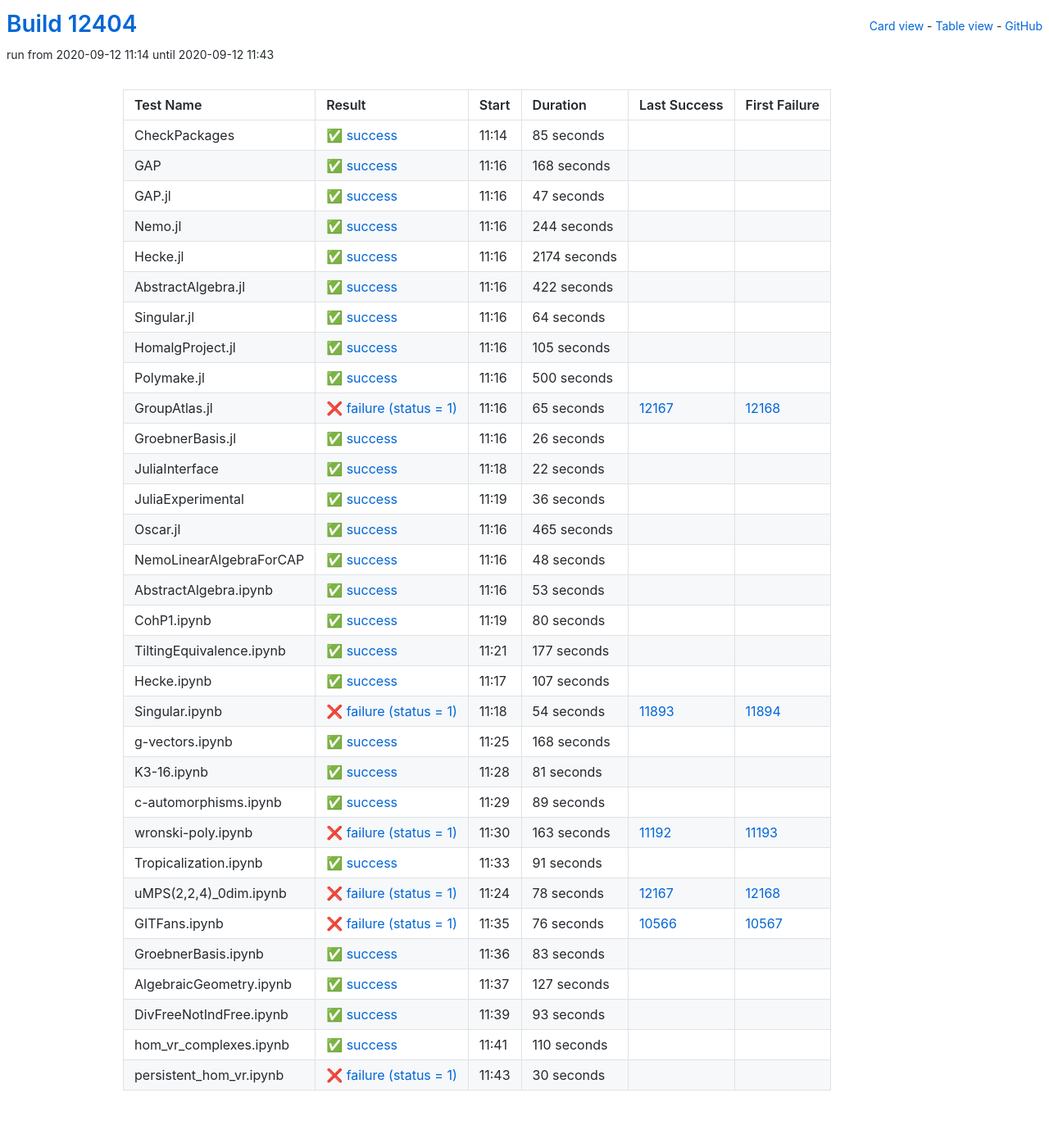
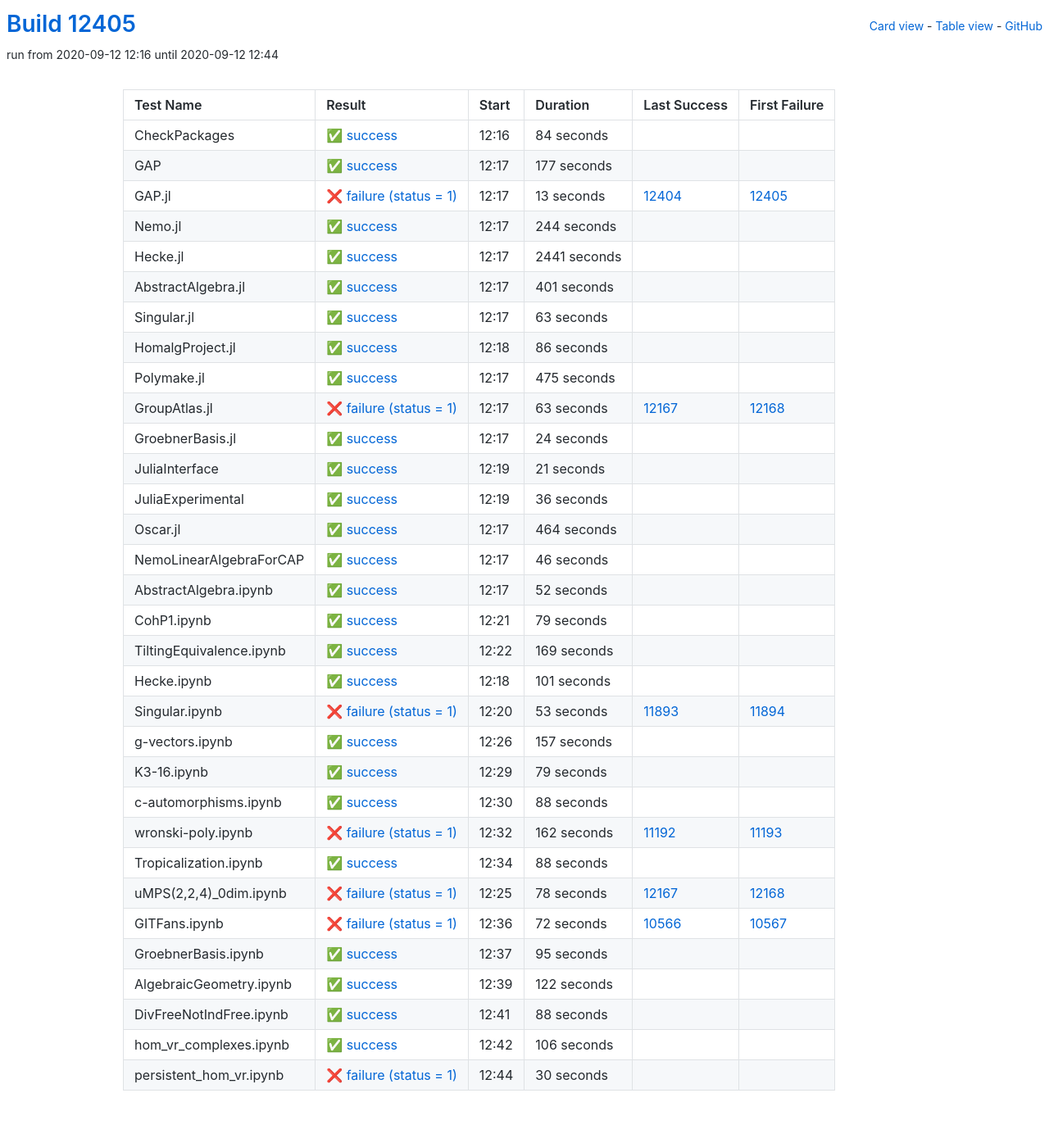
Before and after one commit to oscar-system/oscar-ci-status, a Jekyll site: the page built from table.html, in a window 1280 px wide. Shown: the whole page at 82% size. Built offline with Jekyll 4.4.1, drawn with Linux system fonts in a browser that asks for light colours.

Commit message:
Build #12405

```diff
--- a/_data/ci.yml
+++ b/_data/ci.yml
@@ -1,6 +1,6 @@
 ---
-build: 12404
-build_url: https://oscarci.mathematik.uni-kl.de/job/oscar/12404/
+build: 12405
+build_url: https://oscarci.mathematik.uni-kl.de/job/oscar/12405/
 job: oscar
 organization: oscar-system
 repo: oscar-ci-status
@@ -8,44 +8,44 @@
 tests:
 - name: CheckPackages
   id: checkpackages
-  log: https://oscarci.mathematik.uni-kl.de/job/oscar/12404/artifact/logs/build-12404/CheckPackages.log
-  start: 2020-09-12 11:14
+  log: https://oscarci.mathematik.uni-kl.de/job/oscar/12405/artifact/logs/build-12405/CheckPackages.log
+  start: 2020-09-12 12:16
   success: true
   exitcode: 0
   status: success
-  duration: 85
+  duration: 84
   last_success: false
   last_success_url:
   first_failure: false
   first_failure_url:
 - name: GAP
   id: gap
-  log: https://oscarci.mathematik.uni-kl.de/job/oscar/12404/artifact/logs/build-12404/GAP.log
-  start: 2020-09-12 11:16
+  log: https://oscarci.mathematik.uni-kl.de/job/oscar/12405/artifact/logs/build-12405/GAP.log
+  start: 2020-09-12 12:17
   success: true
   exitcode: 0
   status: success
-  duration: 168
+  duration: 177
   last_success: false
   last_success_url:
   first_failure: false
   first_failure_url:
 - name: GAP.jl
   id: gap-jl
-  log: https://oscarci.mathematik.uni-kl.de/job/oscar/12404/artifact/logs/build-12404/GAP.jl.log
-  start: 2020-09-12 11:16
-  success: true
-  exitcode: 0
-  status: success
-  duration: 47
-  last_success: false
-  last_success_url:
-  first_failure: false
-  first_failure_url:
+  log: https://oscarci.mathematik.uni-kl.de/job/oscar/12405/artifact/logs/build-12405/GAP.jl.log
+  start: 2020-09-12 12:17
+  success: false
+  exitcode: 1
+  status: failure
+  duration: 13
+  last_success: 12404
+  last_success_url: https://oscarci.mathematik.uni-kl.de/job/oscar/12404/
+  first_failure: 12405
+  first_failure_url: https://oscarci.mathematik.uni-kl.de/job/oscar/12405/
 - name: Nemo.jl
   id: nemo-jl
-  log: https://oscarci.mathematik.uni-kl.de/job/oscar/12404/artifact/logs/build-12404/Nemo.jl.log
-  start: 2020-09-12 11:16
+  log: https://oscarci.mathematik.uni-kl.de/job/oscar/12405/artifact/logs/build-12405/Nemo.jl.log
+  start: 2020-09-12 12:17
   success: true
   exitcode: 0
   status: success
@@ -56,104 +56,104 @@
   first_failure_url:
 - name: Hecke.jl
   id: hecke-jl
-  log: https://oscarci.mathematik.uni-kl.de/job/oscar/12404/artifact/logs/build-12404/Hecke.jl.log
-  start: 2020-09-12 11:16
+  log: https://oscarci.mathematik.uni-kl.de/job/oscar/12405/artifact/logs/build-12405/Hecke.jl.log
+  start: 2020-09-12 12:17
   success: true
   exitcode: 0
   status: success
-  duration: 2174
+  duration: 2441
   last_success: false
   last_success_url:
   first_failure: false
   first_failure_url:
 - name: AbstractAlgebra.jl
   id: abstractalgebra-jl
-  log: https://oscarci.mathematik.uni-kl.de/job/oscar/12404/artifact/logs/build-12404/AbstractAlgebra.jl.log
-  start: 2020-09-12 11:16
+  log: https://oscarci.mathematik.uni-kl.de/job/oscar/12405/artifact/logs/build-12405/AbstractAlgebra.jl.log
+  start: 2020-09-12 12:17
   success: true
   exitcode: 0
   status: success
-  duration: 422
+  duration: 401
   last_success: false
   last_success_url:
   first_failure: false
   first_failure_url:
 - name: Singular.jl
   id: singular-jl
-  log: https://oscarci.mathematik.uni-kl.de/job/oscar/12404/artifact/logs/build-12404/Singular.jl.log
-  start: 2020-09-12 11:16
+  log: https://oscarci.mathematik.uni-kl.de/job/oscar/12405/artifact/logs/build-12405/Singular.jl.log
+  start: 2020-09-12 12:17
   success: true
   exitcode: 0
   status: success
-  duration: 64
+  duration: 63
   last_success: false
   last_success_url:
   first_failure: false
   first_failure_url:
 - name: HomalgProject.jl
   id: homalgproject-jl
-  log: https://oscarci.mathematik.uni-kl.de/job/oscar/12404/artifact/logs/build-12404/HomalgProject.jl.log
-  start: 2020-09-12 11:16
+  log: https://oscarci.mathematik.uni-kl.de/job/oscar/12405/artifact/logs/build-12405/HomalgProject.jl.log
+  start: 2020-09-12 12:18
   success: true
   exitcode: 0
   status: success
-  duration: 105
+  duration: 86
   last_success: false
   last_success_url:
   first_failure: false
   first_failure_url:
 - name: Polymake.jl
   id: polymake-jl
-  log: https://oscarci.mathematik.uni-kl.de/job/oscar/12404/artifact/logs/build-12404/Polymake.jl.log
-  start: 2020-09-12 11:16
+  log: https://oscarci.mathematik.uni-kl.de/job/oscar/12405/artifact/logs/build-12405/Polymake.jl.log
+  start: 2020-09-12 12:17
   success: true
   exitcode: 0
   status: success
-  duration: 500
+  duration: 475
   last_success: false
   last_success_url:
   first_failure: false
   first_failure_url:
 - name: GroupAtlas.jl
   id: groupatlas-jl
-  log: https://oscarci.mathematik.uni-kl.de/job/oscar/12404/artifact/logs/build-12404/GroupAtlas.jl.log
-  start: 2020-09-12 11:16
+  log: https://oscarci.mathematik.uni-kl.de/job/oscar/12405/artifact/logs/build-12405/GroupAtlas.jl.log
+  start: 2020-09-12 12:17
   success: false
   exitcode: 1
   status: failure
-  duration: 65
+  duration: 63
   last_success: 12167
   last_success_url: https://oscarci.mathematik.uni-kl.de/job/oscar/12167/
   first_failure: 12168
   first_failure_url: https://oscarci.mathematik.uni-kl.de/job/oscar/12168/
 - name: GroebnerBasis.jl
   id: groebnerbasis-jl
-  log: https://oscarci.mathematik.uni-kl.de/job/oscar/12404/artifact/logs/build-12404/GroebnerBasis.jl.log
-  start: 2020-09-12 11:16
+  log: https://oscarci.mathematik.uni-kl.de/job/oscar/12405/artifact/logs/build-12405/GroebnerBasis.jl.log
+  start: 2020-09-12 12:17
   success: true
   exitcode: 0
   status: success
-  duration: 26
+  duration: 24
   last_success: false
   last_success_url:
   first_failure: false
   first_failure_url:
 - name: JuliaInterface
   id: juliainterface
-  log: https://oscarci.mathematik.uni-kl.de/job/oscar/12404/artifact/logs/build-12404/JuliaInterface.log
-  start: 2020-09-12 11:18
+  log: https://oscarci.mathematik.uni-kl.de/job/oscar/12405/artifact/logs/build-12405/JuliaInterface.log
+  start: 2020-09-12 12:19
   success: true
   exitcode: 0
   status: success
-  duration: 22
+  duration: 21
   last_success: false
   last_success_url:
   first_failure: false
   first_failure_url:
 - name: JuliaExperimental
   id: juliaexperimental
-  log: https://oscarci.mathematik.uni-kl.de/job/oscar/12404/artifact/logs/build-12404/JuliaExperimental.log
-  start: 2020-09-12 11:19
+  log: https://oscarci.mathematik.uni-kl.de/job/oscar/12405/artifact/logs/build-12405/JuliaExperimental.log
+  start: 2020-09-12 12:19
   success: true
   exitcode: 0
   status: success
@@ -164,152 +164,152 @@
   first_failure_url:
 - name: Oscar.jl
   id: oscar-jl
-  log: https://oscarci.mathematik.uni-kl.de/job/oscar/12404/artifact/logs/build-12404/Oscar.jl.log
-  start: 2020-09-12 11:16
+  log: https://oscarci.mathematik.uni-kl.de/job/oscar/12405/artifact/logs/build-12405/Oscar.jl.log
+  start: 2020-09-12 12:17
   success: true
   exitcode: 0
   status: success
-  duration: 465
+  duration: 464
   last_success: false
   last_success_url:
   first_failure: false
   first_failure_url:
 - name: NemoLinearAlgebraForCAP
   id: nemolinearalgebraforcap
-  log: https://oscarci.mathematik.uni-kl.de/job/oscar/12404/artifact/logs/build-12404/NemoLinearAlgebraForCAP.log
-  start: 2020-09-12 11:16
+  log: https://oscarci.mathematik.uni-kl.de/job/oscar/12405/artifact/logs/build-12405/NemoLinearAlgebraForCAP.log
+  start: 2020-09-12 12:17
   success: true
   exitcode: 0
   status: success
-  duration: 48
+  duration: 46
   last_success: false
   last_success_url:
   first_failure: false
   first_failure_url:
 - name: AbstractAlgebra.ipynb
   id: abstractalgebra-ipynb
-  log: https://oscarci.mathematik.uni-kl.de/job/oscar/12404/artifact/logs/build-12404/AbstractAlgebra.ipynb.log
-  start: 2020-09-12 11:16
+  log: https://oscarci.mathematik.uni-kl.de/job/oscar/12405/artifact/logs/build-12405/AbstractAlgebra.ipynb.log
+  start: 2020-09-12 12:17
   success: true
   exitcode: 0
   status: success
-  duration: 53
+  duration: 52
   last_success: false
   last_success_url:
   first_failure: false
   first_failure_url:
 - name: CohP1.ipynb
   id: cohp1-ipynb
-  log: https://oscarci.mathematik.uni-kl.de/job/oscar/12404/artifact/logs/build-12404/CohP1.ipynb.log
-  start: 2020-09-12 11:19
+  log: https://oscarci.mathematik.uni-kl.de/job/oscar/12405/artifact/logs/build-12405/CohP1.ipynb.log
+  start: 2020-09-12 12:21
   success: true
   exitcode: 0
   status: success
-  duration: 80
+  duration: 79
   last_success: false
   last_success_url:
   first_failure: false
   first_failure_url:
 - name: TiltingEquivalence.ipynb
   id: tiltingequivalence-ipynb
-  log: https://oscarci.mathematik.uni-kl.de/job/oscar/12404/artifact/logs/build-12404/TiltingEquivalence.ipynb.log
-  start: 2020-09-12 11:21
+  log: https://oscarci.mathematik.uni-kl.de/job/oscar/12405/artifact/logs/build-12405/TiltingEquivalence.ipynb.log
+  start: 2020-09-12 12:22
   success: true
   exitcode: 0
   status: success
-  duration: 177
+  duration: 169
   last_success: false
   last_success_url:
   first_failure: false
   first_failure_url:
 - name: Hecke.ipynb
   id: hecke-ipynb
-  log: https://oscarci.mathematik.uni-kl.de/job/oscar/12404/artifact/logs/build-12404/Hecke.ipynb.log
-  start: 2020-09-12 11:17
+  log: https://oscarci.mathematik.uni-kl.de/job/oscar/12405/artifact/logs/build-12405/Hecke.ipynb.log
+  start: 2020-09-12 12:18
   success: true
   exitcode: 0
   status: success
-  duration: 107
+  duration: 101
   last_success: false
   last_success_url:
   first_failure: false
   first_failure_url:
 - name: Singular.ipynb
   id: singular-ipynb
-  log: https://oscarci.mathematik.uni-kl.de/job/oscar/12404/artifact/logs/build-12404/Singular.ipynb.log
-  start: 2020-09-12 11:18
+  log: https://oscarci.mathematik.uni-kl.de/job/oscar/12405/artifact/logs/build-12405/Singular.ipynb.log
+  start: 2020-09-12 12:20
   success: false
   exitcode: 1
   status: failure
-  duration: 54
+  duration: 53
   last_success: 11893
   last_success_url: https://oscarci.mathematik.uni-kl.de/job/oscar/11893/
   first_failure: 11894
   first_failure_url: https://oscarci.mathematik.uni-kl.de/job/oscar/11894/
 - name: g-vectors.ipynb
   id: g-vectors-ipynb
-  log: https://oscarci.mathematik.uni-kl.de/job/oscar/12404/artifact/logs/build-12404/g-vectors.ipynb.log
-  start: 2020-09-12 11:25
+  log: https://oscarci.mathematik.uni-kl.de/job/oscar/12405/artifact/logs/build-12405/g-vectors.ipynb.log
+  start: 2020-09-12 12:26
   success: true
   exitcode: 0
   status: success
-  duration: 168
+  duration: 157
   last_success: false
   last_success_url:
   first_failure: false
   first_failure_url:
 - name: K3-16.ipynb
   id: k3-16-ipynb
-  log: https://oscarci.mathematik.uni-kl.de/job/oscar/12404/artifact/logs/build-12404/K3-16.ipynb.log
-  start: 2020-09-12 11:28
+  log: https://oscarci.mathematik.uni-kl.de/job/oscar/12405/artifact/logs/build-12405/K3-16.ipynb.log
+  start: 2020-09-12 12:29
   success: true
   exitcode: 0
   status: success
-  duration: 81
+  duration: 79
   last_success: false
   last_success_url:
   first_failure: false
   first_failure_url:
 - name: c-automorphisms.ipynb
   id: c-automorphisms-ipynb
-  log: https://oscarci.mathematik.uni-kl.de/job/oscar/12404/artifact/logs/build-12404/c-automorphisms.ipynb.log
-  start: 2020-09-12 11:29
+  log: https://oscarci.mathematik.uni-kl.de/job/oscar/12405/artifact/logs/build-12405/c-automorphisms.ipynb.log
+  start: 2020-09-12 12:30
   success: true
   exitcode: 0
   status: success
-  duration: 89
+  duration: 88
   last_success: false
   last_success_url:
   first_failure: false
   first_failure_url:
 - name: wronski-poly.ipynb
   id: wronski-poly-ipynb
-  log: https://oscarci.mathematik.uni-kl.de/job/oscar/12404/artifact/logs/build-12404/wronski-poly.ipynb.log
-  start: 2020-09-12 11:30
+  log: https://oscarci.mathematik.uni-kl.de/job/oscar/12405/artifact/logs/build-12405/wronski-poly.ipynb.log
+  start: 2020-09-12 12:32
   success: false
   exitcode: 1
   status: failure
-  duration: 163
+  duration: 162
   last_success: 11192
   last_success_url: https://oscarci.mathematik.uni-kl.de/job/oscar/11192/
   first_failure: 11193
   first_failure_url: https://oscarci.mathematik.uni-kl.de/job/oscar/11193/
 - name: Tropicalization.ipynb
   id: tropicalization-ipynb
-  log: https://oscarci.mathematik.uni-kl.de/job/oscar/12404/artifact/logs/build-12404/Tropicalization.ipynb.log
-  start: 2020-09-12 11:33
+  log: https://oscarci.mathematik.uni-kl.de/job/oscar/12405/artifact/logs/build-12405/Tropicalization.ipynb.log
+  start: 2020-09-12 12:34
   success: true
   exitcode: 0
   status: success
-  duration: 91
+  duration: 88
   last_success: false
   last_success_url:
   first_failure: false
   first_failure_url:
 - name: uMPS(2,2,4)_0dim.ipynb
   id: umps-2-2-4-0dim-ipynb
-  log: https://oscarci.mathematik.uni-kl.de/job/oscar/12404/artifact/logs/build-12404/uMPS-2-2-4-_0dim.ipynb.log
-  start: 2020-09-12 11:24
+  log: https://oscarci.mathematik.uni-kl.de/job/oscar/12405/artifact/logs/build-12405/uMPS-2-2-4-_0dim.ipynb.log
+  start: 2020-09-12 12:25
   success: false
   exitcode: 1
   status: failure
@@ -320,68 +320,68 @@
   first_failure_url: https://oscarci.mathematik.uni-kl.de/job/oscar/12168/
 - name: GITFans.ipynb
   id: gitfans-ipynb
-  log: https://oscarci.mathematik.uni-kl.de/job/oscar/12404/artifact/logs/build-12404/GITFans.ipynb.log
-  start: 2020-09-12 11:35
+  log: https://oscarci.mathematik.uni-kl.de/job/oscar/12405/artifact/logs/build-12405/GITFans.ipynb.log
+  start: 2020-09-12 12:36
   success: false
   exitcode: 1
   status: failure
-  duration: 76
+  duration: 72
   last_success: 10566
   last_success_url: https://oscarci.mathematik.uni-kl.de/job/oscar/10566/
   first_failure: 10567
   first_failure_url: https://oscarci.mathematik.uni-kl.de/job/oscar/10567/
 - name: GroebnerBasis.ipynb
   id: groebnerbasis-ipynb
-  log: https://oscarci.mathematik.uni-kl.de/job/oscar/12404/artifact/logs/build-12404/GroebnerBasis.ipynb.log
-  start: 2020-09-12 11:36
+  log: https://oscarci.mathematik.uni-kl.de/job/oscar/12405/artifact/logs/build-12405/GroebnerBasis.ipynb.log
+  start: 2020-09-12 12:37
   success: true
   exitcode: 0
   status: success
-  duration: 83
+  duration: 95
   last_success: false
   last_success_url:
   first_failure: false
   first_failure_url:
 - name: AlgebraicGeometry.ipynb
   id: algebraicgeometry-ipynb
-  log: https://oscarci.mathematik.uni-kl.de/job/oscar/12404/artifact/logs/build-12404/AlgebraicGeometry.ipynb.log
-  start: 2020-09-12 11:37
+  log: https://oscarci.mathematik.uni-kl.de/job/oscar/12405/artifact/logs/build-12405/AlgebraicGeometry.ipynb.log
+  start: 2020-09-12 12:39
   success: true
   exitcode: 0
   status: success
-  duration: 127
+  duration: 122
   last_success: false
   last_success_url:
   first_failure: false
   first_failure_url:
 - name: DivFreeNotIndFree.ipynb
   id: divfreenotindfree-ipynb
-  log: https://oscarci.mathematik.uni-kl.de/job/oscar/12404/artifact/logs/build-12404/DivFreeNotIndFree.ipynb.log
-  start: 2020-09-12 11:39
+  log: https://oscarci.mathematik.uni-kl.de/job/oscar/12405/artifact/logs/build-12405/DivFreeNotIndFree.ipynb.log
+  start: 2020-09-12 12:41
   success: true
   exitcode: 0
   status: success
-  duration: 93
+  duration: 88
   last_success: false
   last_success_url:
   first_failure: false
   first_failure_url:
 - name: hom_vr_complexes.ipynb
   id: hom-vr-complexes-ipynb
-  log: https://oscarci.mathematik.uni-kl.de/job/oscar/12404/artifact/logs/build-12404/hom_vr_complexes.ipynb.log
-  start: 2020-09-12 11:41
+  log: https://oscarci.mathematik.uni-kl.de/job/oscar/12405/artifact/logs/build-12405/hom_vr_complexes.ipynb.log
+  start: 2020-09-12 12:42
   success: true
   exitcode: 0
   status: success
-  duration: 110
+  duration: 106
   last_success: false
   last_success_url:
   first_failure: false
   first_failure_url:
 - name: persistent_hom_vr.ipynb
   id: persistent-hom-vr-ipynb
-  log: https://oscarci.mathematik.uni-kl.de/job/oscar/12404/artifact/logs/build-12404/persistent_hom_vr.ipynb.log
-  start: 2020-09-12 11:43
+  log: https://oscarci.mathematik.uni-kl.de/job/oscar/12405/artifact/logs/build-12405/persistent_hom_vr.ipynb.log
+  start: 2020-09-12 12:44
   success: false
   exitcode: 1
   status: failure
```
Also changed, not shown: README.md.
